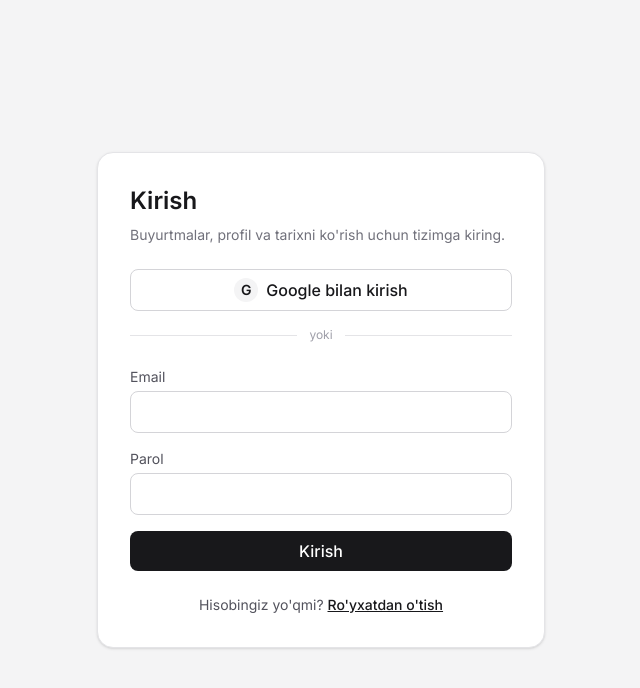
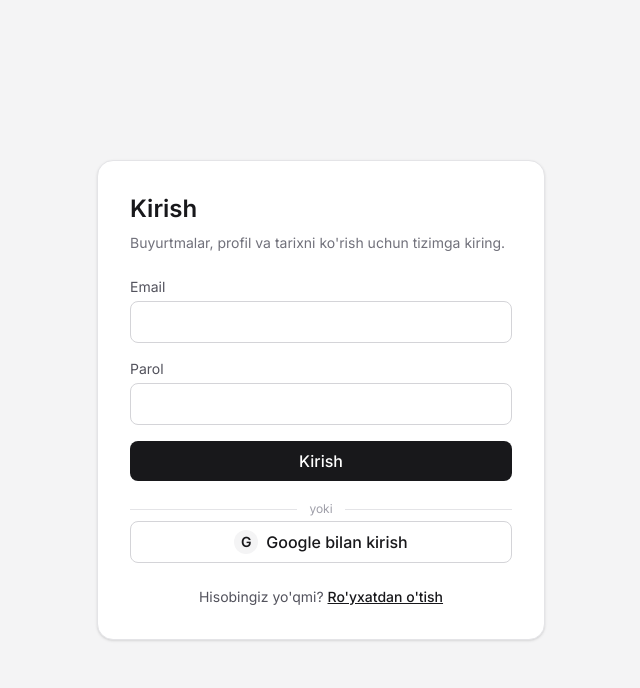
Before and after one commit to salimovelyor7787-ops/customer_delivery, a Next.js app in the folder customer_web/: page /login in a window 1280 px wide. Shown: the top 688 px of the page, without its empty margins (319-959 px from the left). Built offline with nearby package versions, Linux system fonts and the light colour scheme; no server answers.

Commit message:
fix(auth): move Google sign-in button below primary login action
Place Google login under the main "Kirish" button so the form follows the requested action order.

Made-with: Cursor

```diff
--- a/customer_web/src/app/login/login-client.tsx
+++ b/customer_web/src/app/login/login-client.tsx
@@ -58,20 +58,6 @@ export function LoginClient() {
       <div className="w-full max-w-md rounded-2xl border border-zinc-200 bg-white p-8 shadow-sm">
         <h1 className="text-2xl font-semibold text-zinc-900">Kirish</h1>
         <p className="mt-2 text-sm text-zinc-500">Buyurtmalar, profil va tarixni ko&apos;rish uchun tizimga kiring.</p>
-        <button
-          type="button"
-          onClick={onGoogleSignIn}
-          disabled={loading || googleLoading}
-          className="mt-6 flex w-full items-center justify-center gap-2 rounded-lg border border-zinc-300 bg-white px-4 py-2 font-medium text-zinc-900 transition hover:bg-zinc-50 disabled:opacity-60"
-        >
-          <span className="inline-flex h-6 w-6 items-center justify-center rounded-full bg-zinc-100 text-sm font-semibold">G</span>
-          {googleLoading ? "Google bilan kirilmoqda…" : "Google bilan kirish"}
-        </button>
-        <div className="my-4 flex items-center gap-3 text-xs text-zinc-400">
-          <span className="h-px flex-1 bg-zinc-200" />
-          yoki
-          <span className="h-px flex-1 bg-zinc-200" />
-        </div>
         <form className="mt-6 space-y-4" onSubmit={onSubmit}>
           <label className="block">
             <span className="mb-1 block text-sm text-zinc-600">Email</span>
@@ -84,6 +70,20 @@ export function LoginClient() {
           <button type="submit" disabled={loading} className="w-full rounded-lg bg-zinc-900 px-4 py-2 font-medium text-white disabled:opacity-60">
             {loading ? "Kirilmoqda…" : "Kirish"}
           </button>
+          <div className="my-1 flex items-center gap-3 text-xs text-zinc-400">
+            <span className="h-px flex-1 bg-zinc-200" />
+            yoki
+            <span className="h-px flex-1 bg-zinc-200" />
+          </div>
+          <button
+            type="button"
+            onClick={onGoogleSignIn}
+            disabled={loading || googleLoading}
+            className="flex w-full items-center justify-center gap-2 rounded-lg border border-zinc-300 bg-white px-4 py-2 font-medium text-zinc-900 transition hover:bg-zinc-50 disabled:opacity-60"
+          >
+            <span className="inline-flex h-6 w-6 items-center justify-center rounded-full bg-zinc-100 text-sm font-semibold">G</span>
+            {googleLoading ? "Google bilan kirilmoqda…" : "Google bilan kirish"}
+          </button>
         </form>
         <p className="mt-6 text-center text-sm text-zinc-600">
           Hisobingiz yo&apos;qmi?{" "}
```
